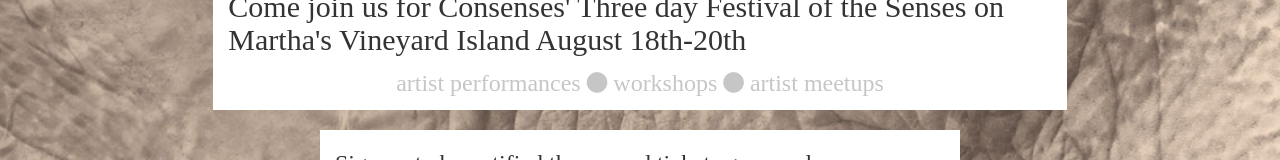
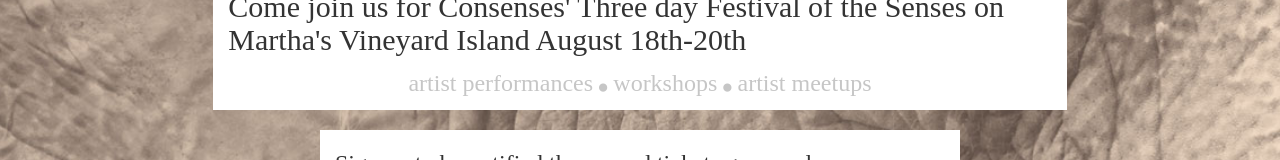
Before and after one commit to ian12sm/ConsensesSplash, a plain HTML site: page index.html in a window 1280 px wide. Shown: the part 319-479 px from the top of the page. Drawn offline with nearby package versions, Linux system fonts and the light colour scheme.

Commit message:
style icons

```diff
--- a/css/style.css
+++ b/css/style.css
@@ -14,7 +14,7 @@ h1{
     font-size: 24px;
     text-align: center;
 }
-.fa-circle{
+i.fa-circle{
     font-size: .4em;
 }
 
```
